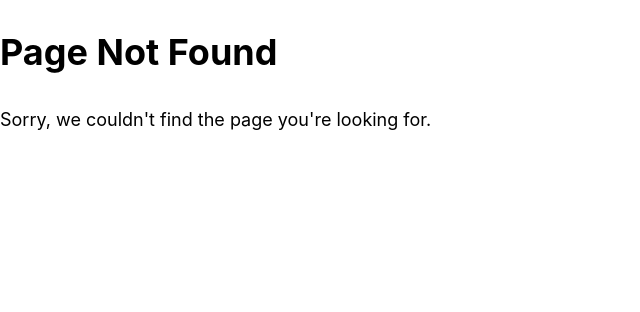
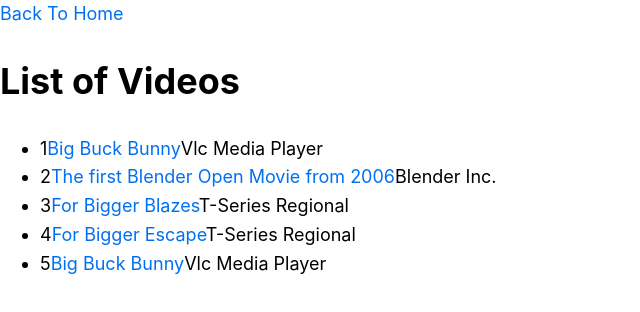
Before and after one commit to nontech/V1, a Next.js app: page /videos in a window 1280 px wide. Before the commit this address had no page. Shown: the top 312 px of the page, without its empty margins (0-640 px from the left). Built offline with nearby package versions, Linux system fonts and the light colour scheme; data requests are answered from the project's data file.

Commit message:
Works: using Static Generation

```diff
--- /dev/null
+++ b/components/video.js
@@ -0,0 +1,14 @@
+import Link from 'next/link';
+
+export default function Video({ videoData }) {
+  const { id, title, author } = videoData;
+  return (
+    <>
+      <span>{id}</span>
+      <span>
+        <Link href="/videos/[id]" as={`/videos/${id}`}>{title}</Link>
+      </span>
+      <span>{author}</span>
+    </>
+  )
+}
--- a/pages/404.js
+++ b/pages/404.js
@@ -1,10 +1,8 @@
-function PageNotFound() {
+export default function PageNotFound() {
   return (
     <div>
       <h1>Page Not Found</h1>
-      <p>Sorry, we couldn't find the page you're looking for.</p>
+      <p>Sorry, we could not find the page you are looking for.</p>
     </div>
   );
 }
-
-export default PageNotFound;
--- a/pages/index.js
+++ b/pages/index.js
@@ -4,7 +4,7 @@
   return (
     <div>
       <h1>Home Page</h1>
-      <Link href="/video">Videos List</Link>
+      <Link href="/videos">Videos List</Link>
     </div>
   );
 }
--- /dev/null
+++ b/pages/videos/index.js
@@ -0,0 +1,44 @@
+import Video from '../../components/video';
+import Link from 'next/link';
+
+// runs only on the server-side
+export async function getStaticProps() {
+  // data is served from a fake API using json-server locally
+  // run -> npm run serve-json
+  // data available at -> localhost:4000/videos
+  // data is an array of objects
+  // [
+  //   {
+  //     "id": "1",
+  //     "title": "Big Buck Bunny",
+  //     "thumbnailUrl": "https://upload.wikimedia.org/wikipedia/commons/thumb/a/a7/Big_Buck_Bunny_thumbnail_vlc.png/1200px-Big_Buck_Bunny_thumbnail_vlc.png",
+  //     "duration": "8:18",
+  //     "uploadTime": "May 9, 2011",
+  //     "views": "24,969,123",
+  //     "author": "Vlc Media Player",
+  //     "videoUrl": "http://commondatastorage.googleapis.com/gtv-videos-bucket/sample/BigBuckBunny.mp4"
+  //   },
+  //   ...
+  // ]
+  const response = await fetch(`http://localhost:4000/videos`);
+
+  const data = await response.json();
+
+  return { props: {  videos: data  }};
+}
+
+export default function VideosList({ videos }) {
+  return (
+    <div>
+      <Link href="/">Back To Home</Link>
+      <h1>List of Videos</h1>
+      <ul>
+       {videos.map((video) => (
+          <li key={video.id}>
+            <Video videoData={video} />
+          </li>
+        ))}
+      </ul>
+    </div>
+  );
+}
```
Also changed, not shown: pages/video/[id].js (deleted, +0 -66 lines), pages/video/index.js (deleted, +0 -42 lines), pages/videos/[id].js (added, +54 -0 lines).
